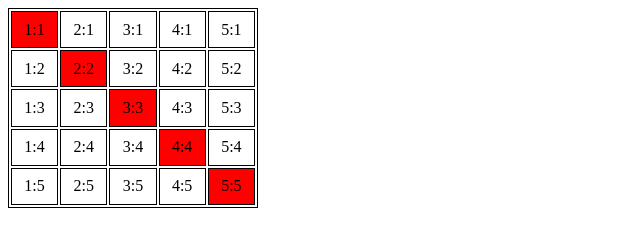
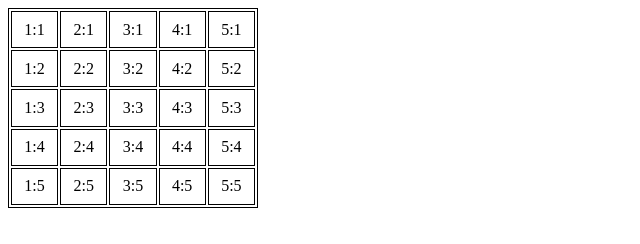
Before and after one commit to Lena20032001/Pupkova, a plain HTML site: page p21-10.html in a window 1280 px wide. Shown: the whole page, without its empty margins (0-640 px from the left). Drawn offline with Linux system fonts and the light colour scheme.

Commit message:
Изменение цвета фона
С красного на белый

```diff
--- a/p21-10.html
+++ b/p21-10.html
@@ -58,7 +58,7 @@
         let table = document.body.firstElementChild;
         for (let i = 0; i < table.rows.length; i++) {
         let row = table.rows[i];
-        row.cells[i].style.backgroundColor = 'red';
+        row.cells[i].style.backgroundColor = 'white';
         }
     </script>
 </body>
```
